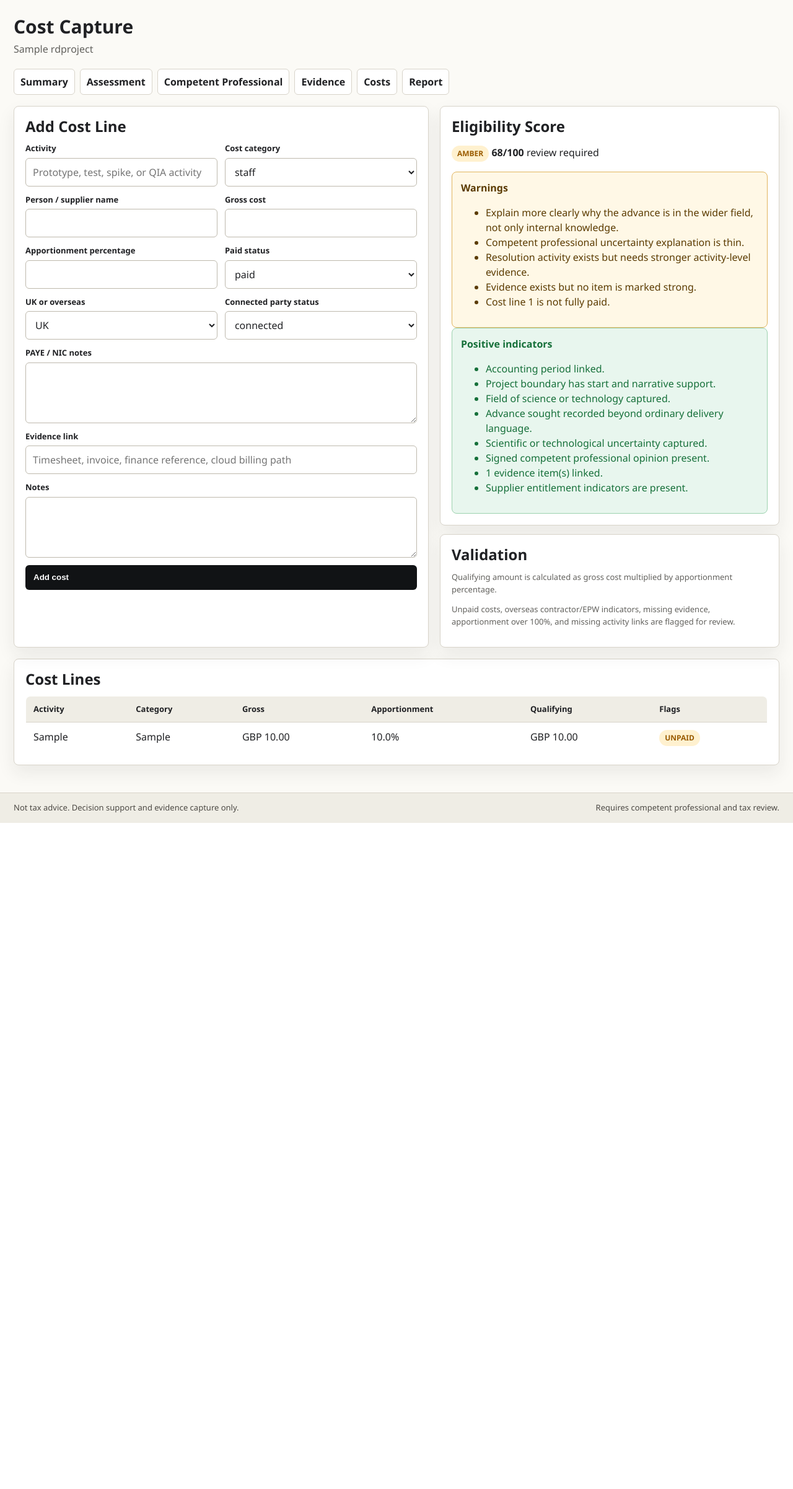
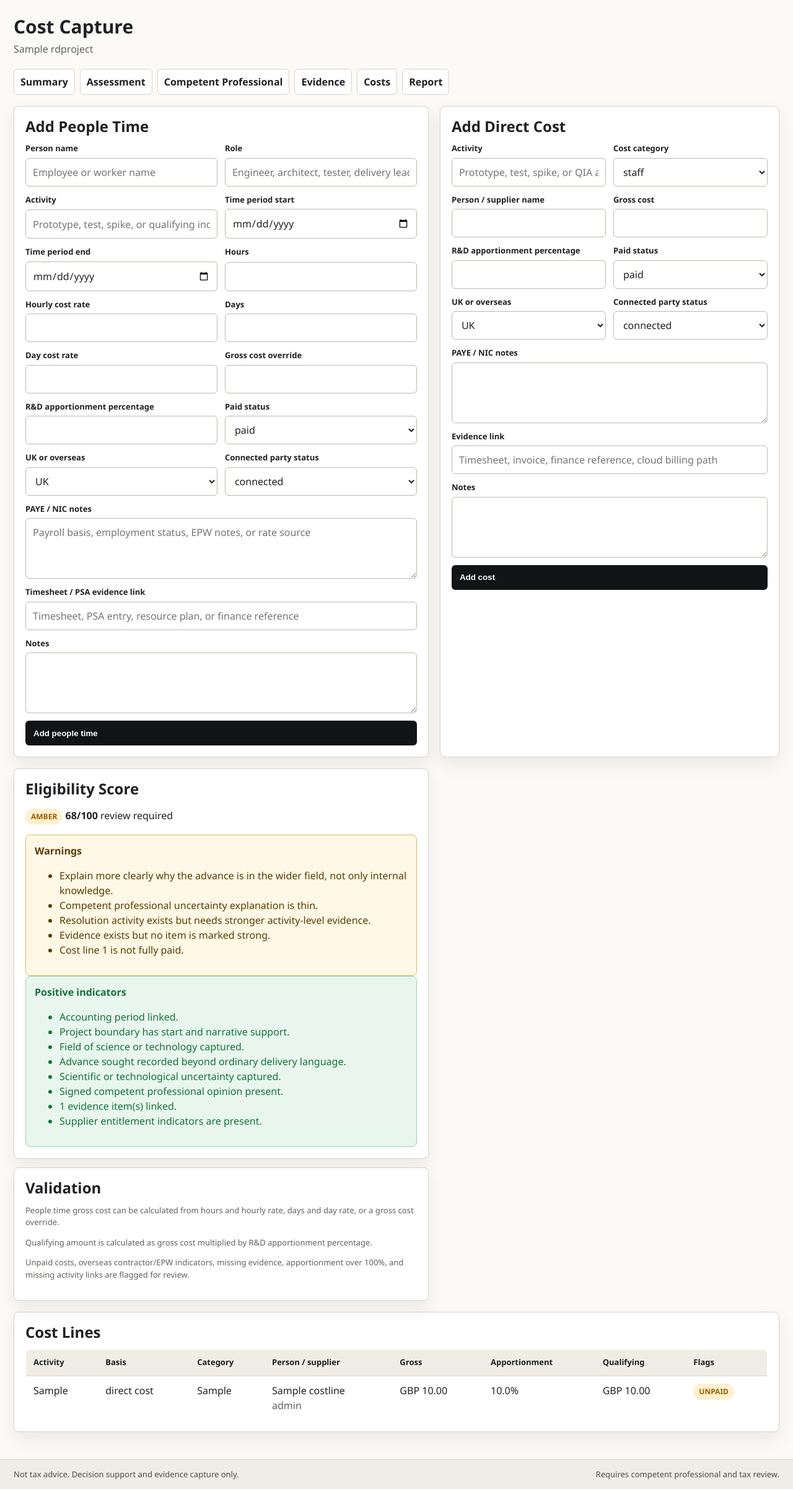
Before and after one commit to neil9bailey/RDEC-rdec-eligibility-hub, a FastAPI app: page /projects/1/costs in a window 1280 px wide. Shown: the part 116-2519 px from the top of the page at 62% size. Before the commit the page ends 1444 px from the top, so only its background shows below. Run offline with FastAPI, Linux system fonts and the light colour scheme; tables that the repository leaves empty hold one stand-in row (values such as "Sample post"); some libraries are stand-ins or nearby versions.

Commit message:
Add people time cost capture

```diff
--- a/app/database.py
+++ b/app/database.py
@@ -2,6 +2,7 @@ from collections.abc import Generator
 from pathlib import Path
 
 from sqlmodel import Session, SQLModel, create_engine
+from sqlalchemy import text
 
 from app.settings import get_settings
 
@@ -23,6 +24,38 @@ def ensure_sqlite_parent() -> None:
 def init_db() -> None:
     ensure_sqlite_parent()
     SQLModel.metadata.create_all(engine)
+    apply_sqlite_schema_updates()
+
+
+def apply_sqlite_schema_updates() -> None:
+    if not settings.database_url.startswith("sqlite"):
+        return
+    updates = {
+        "costline": {
+            "cost_input_type": "cost_input_type VARCHAR DEFAULT 'direct_cost'",
+            "person_role": "person_role VARCHAR DEFAULT ''",
+            "time_period_start": "time_period_start DATE",
+            "time_period_end": "time_period_end DATE",
+            "hours": "hours FLOAT DEFAULT 0",
+            "hourly_rate": "hourly_rate FLOAT DEFAULT 0",
+            "days": "days FLOAT DEFAULT 0",
+            "day_rate": "day_rate FLOAT DEFAULT 0",
+        },
+        "customer": {
+            "business_unit_id": "business_unit_id INTEGER",
+        },
+    }
+    with engine.begin() as connection:
+        for table_name, columns in updates.items():
+            existing = {
+                row[1]
+                for row in connection.execute(text(f"PRAGMA table_info({table_name})")).fetchall()
+            }
+            if not existing:
+                continue
+            for column_name, ddl in columns.items():
+                if column_name not in existing:
+                    connection.execute(text(f"ALTER TABLE {table_name} ADD COLUMN {ddl}"))
 
 
 def get_session() -> Generator[Session, None, None]:
--- a/app/main.py
+++ b/app/main.py
@@ -32,6 +32,7 @@ from app.services import (
     aif_readiness_for_period,
     as_bool,
     calculate_project_score,
+    calculate_people_time_gross,
     calculate_qualifying_amount,
     dashboard_metrics,
     deadline_warning,
@@ -427,12 +428,27 @@ def project_costs(project_id: int, request: Request, session: Session = Depends(
 @app.post("/projects/{project_id}/costs")
 async def add_project_cost(project_id: int, request: Request, session: Session = Depends(get_session)):
     form = await request.form()
+    hours = float(form.get("hours") or 0)
+    hourly_rate = float(form.get("hourly_rate") or 0)
+    days = float(form.get("days") or 0)
+    day_rate = float(form.get("day_rate") or 0)
+    gross_cost = float(form.get("gross_cost") or 0)
+    if str(form.get("cost_input_type") or "direct_cost") == "people_time" and gross_cost == 0:
+        gross_cost = calculate_people_time_gross(hours, hourly_rate, days, day_rate)
     cost = CostLine(
         project_id=project_id,
         activity=str(form.get("activity") or ""),
+        cost_input_type=str(form.get("cost_input_type") or "direct_cost"),
         cost_category=str(form.get("cost_category") or "other"),
         person_or_supplier_name=str(form.get("person_or_supplier_name") or ""),
-        gross_cost=float(form.get("gross_cost") or 0),
+        person_role=str(form.get("person_role") or ""),
+        time_period_start=parse_date(str(form.get("time_period_start") or "")),
+        time_period_end=parse_date(str(form.get("time_period_end") or "")),
+        hours=hours,
+        hourly_rate=hourly_rate,
+        days=days,
+        day_rate=day_rate,
+        gross_cost=gross_cost,
         apportionment_percentage=float(form.get("apportionment_percentage") or 0),
         paid_status=str(form.get("paid_status") or "paid"),
         uk_or_overseas=str(form.get("uk_or_overseas") or "unknown"),
--- a/app/services.py
+++ b/app/services.py
@@ -62,6 +62,10 @@ def money(value: float | int | None) -> str:
 
 def calculate_qualifying_amount(gross_cost: float, apportionment_percentage: float) -> float:
     return round(float(gross_cost or 0) * float(apportionment_percentage or 0) / 100, 2)
+
+
+def calculate_people_time_gross(hours: float, hourly_rate: float, days: float, day_rate: float) -> float:
+    return round((float(hours or 0) * float(hourly_rate or 0)) + (float(days or 0) * float(day_rate or 0)), 2)
 
 
 def project_qualifying_spend(costs: Iterable[CostLine]) -> float:
@@ -131,6 +135,13 @@ def cost_validation_warnings(cost: CostLine) -> list[str]:
         warnings.append(f"Cost line {cost.id or '-'} has apportionment over 100%.")
     if not cost.activity_id and not has_text(cost.activity):
         warnings.append(f"Cost line {cost.id or '-'} is missing an activity link.")
+    if cost.cost_input_type == "people_time":
+        if not has_text(cost.person_or_supplier_name):
+            warnings.append(f"Cost line {cost.id or '-'} is missing the person name.")
+        if cost.hours <= 0 and cost.days <= 0:
+            warnings.append(f"Cost line {cost.id or '-'} has no people time recorded.")
+        if cost.hourly_rate <= 0 and cost.day_rate <= 0 and cost.gross_cost <= 0:
+            warnings.append(f"Cost line {cost.id or '-'} has no people rate or gross cost recorded.")
     return warnings
 
 
--- a/app/templates/_cost_lines.html
+++ b/app/templates/_cost_lines.html
@@ -4,7 +4,9 @@
       <thead>
         <tr>
           <th>Activity</th>
+          <th>Basis</th>
           <th>Category</th>
+          <th>Person / supplier</th>
           <th>Gross</th>
           <th>Apportionment</th>
           <th>Qualifying</th>
@@ -15,7 +17,14 @@
         {% for cost in context.costs %}
           <tr>
             <td>{{ cost.activity or "Missing" }}</td>
+            <td>
+              {{ "people time" if cost.cost_input_type == "people_time" else "direct cost" }}
+              {% if cost.cost_input_type == "people_time" %}
+                <br><span class="muted">{{ "%.2f"|format(cost.hours) }}h @ GBP {{ "%.2f"|format(cost.hourly_rate) }} / {{ "%.2f"|format(cost.days) }}d @ GBP {{ "%.2f"|format(cost.day_rate) }}</span>
+              {% endif %}
+            </td>
             <td>{{ cost.cost_category }}</td>
+            <td>{{ cost.person_or_supplier_name or "Missing" }}{% if cost.person_role %}<br><span class="muted">{{ cost.person_role }}</span>{% endif %}</td>
             <td>GBP {{ "%.2f"|format(cost.gross_cost) }}</td>
             <td>{{ "%.1f"|format(cost.apportionment_percentage) }}%</td>
             <td>GBP {{ "%.2f"|format(cost.qualifying_amount) }}</td>
--- a/app/templates/dashboard.html
+++ b/app/templates/dashboard.html
@@ -4,7 +4,7 @@
 <div class="page-head">
   <div>
     <h1>Dashboard</h1>
-    <p>R&D candidate triage, evidence gaps, AIF readiness, and claim-period timing signals for transport-sector solution work.</p>
+    <p>R&D candidate triage, evidence gaps, AIF readiness, and claim-period timing signals for Telent / M Group engineering and technology work.</p>
   </div>
   <a class="button secondary" href="/projects">Open project register</a>
 </div>
--- a/app/templates/project_costs.html
+++ b/app/templates/project_costs.html
@@ -11,8 +11,48 @@
 
 <section class="grid two">
   <section class="panel">
-    <h2>Add Cost Line</h2>
+    <h2>Add People Time</h2>
     <form method="post" action="/projects/{{ context.project.id }}/costs" hx-post="/projects/{{ context.project.id }}/costs" hx-target="#cost-lines" hx-swap="outerHTML">
+      <input type="hidden" name="cost_input_type" value="people_time">
+      <input type="hidden" name="cost_category" value="staff">
+      <div class="form-grid">
+        <div class="field"><label>Person name</label><input name="person_or_supplier_name" placeholder="Employee or worker name"></div>
+        <div class="field"><label>Role</label><input name="person_role" placeholder="Engineer, architect, tester, delivery lead"></div>
+        <div class="field">
+          <label>Activity</label>
+          <input name="activity" placeholder="Prototype, test, spike, or qualifying indirect activity">
+        </div>
+        <div class="field"><label>Time period start</label><input name="time_period_start" type="date"></div>
+        <div class="field"><label>Time period end</label><input name="time_period_end" type="date"></div>
+        <div class="field"><label>Hours</label><input name="hours" type="number" min="0" step="0.01"></div>
+        <div class="field"><label>Hourly cost rate</label><input name="hourly_rate" type="number" min="0" step="0.01"></div>
+        <div class="field"><label>Days</label><input name="days" type="number" min="0" step="0.01"></div>
+        <div class="field"><label>Day cost rate</label><input name="day_rate" type="number" min="0" step="0.01"></div>
+        <div class="field"><label>Gross cost override</label><input name="gross_cost" type="number" min="0" step="0.01"></div>
+        <div class="field"><label>R&D apportionment percentage</label><input name="apportionment_percentage" type="number" min="0" step="0.01"></div>
+        <div class="field">
+          <label>Paid status</label>
+          <select name="paid_status">{% for item in domain.PAID_STATUSES %}<option>{{ item }}</option>{% endfor %}</select>
+        </div>
+        <div class="field">
+          <label>UK or overseas</label>
+          <select name="uk_or_overseas">{% for item in domain.UK_OR_OVERSEAS %}<option>{{ item }}</option>{% endfor %}</select>
+        </div>
+        <div class="field">
+          <label>Connected party status</label>
+          <select name="connected_party_status">{% for item in domain.CONNECTED_PARTY_STATUSES %}<option>{{ item }}</option>{% endfor %}</select>
+        </div>
+      </div>
+      <div class="field"><label>PAYE / NIC notes</label><textarea name="paye_nic_notes" placeholder="Payroll basis, employment status, EPW notes, or rate source"></textarea></div>
+      <div class="field"><label>Timesheet / PSA evidence link</label><input name="evidence_link" placeholder="Timesheet, PSA entry, resource plan, or finance reference"></div>
+      <div class="field"><label>Notes</label><textarea name="notes"></textarea></div>
+      <button type="submit">Add people time</button>
+    </form>
+  </section>
+  <section class="panel">
+    <h2>Add Direct Cost</h2>
+    <form method="post" action="/projects/{{ context.project.id }}/costs" hx-post="/projects/{{ context.project.id }}/costs" hx-target="#cost-lines" hx-swap="outerHTML">
+      <input type="hidden" name="cost_input_type" value="direct_cost">
       <div class="form-grid">
         <div class="field"><label>Activity</label><input name="activity" placeholder="Prototype, test, spike, or QIA activity"></div>
         <div class="field">
@@ -21,7 +61,7 @@
         </div>
         <div class="field"><label>Person / supplier name</label><input name="person_or_supplier_name"></div>
         <div class="field"><label>Gross cost</label><input name="gross_cost" type="number" min="0" step="0.01"></div>
-        <div class="field"><label>Apportionment percentage</label><input name="apportionment_percentage" type="number" min="0" step="0.01"></div>
+        <div class="field"><label>R&D apportionment percentage</label><input name="apportionment_percentage" type="number" min="0" step="0.01"></div>
         <div class="field">
           <label>Paid status</label>
           <select name="paid_status">{% for item in domain.PAID_STATUSES %}<option>{{ item }}</option>{% endfor %}</select>
@@ -41,11 +81,15 @@
       <button type="submit">Add cost</button>
     </form>
   </section>
+</section>
+
+<section class="grid two" style="margin-top: 18px;">
   <div class="stack">
     {% include "_score_panel.html" %}
     <section class="panel">
       <h2>Validation</h2>
-      <p class="hint">Qualifying amount is calculated as gross cost multiplied by apportionment percentage.</p>
+      <p class="hint">People time gross cost can be calculated from hours and hourly rate, days and day rate, or a gross cost override.</p>
+      <p class="hint">Qualifying amount is calculated as gross cost multiplied by R&D apportionment percentage.</p>
       <p class="hint">Unpaid costs, overseas contractor/EPW indicators, missing evidence, apportionment over 100%, and missing activity links are flagged for review.</p>
     </section>
   </div>
```
Also changed, not shown: app/models.py (+8 -0 lines), app/reports.py (+21 -0 lines), tests/test_rules_engine.py (+23 -0 lines), README.md.
